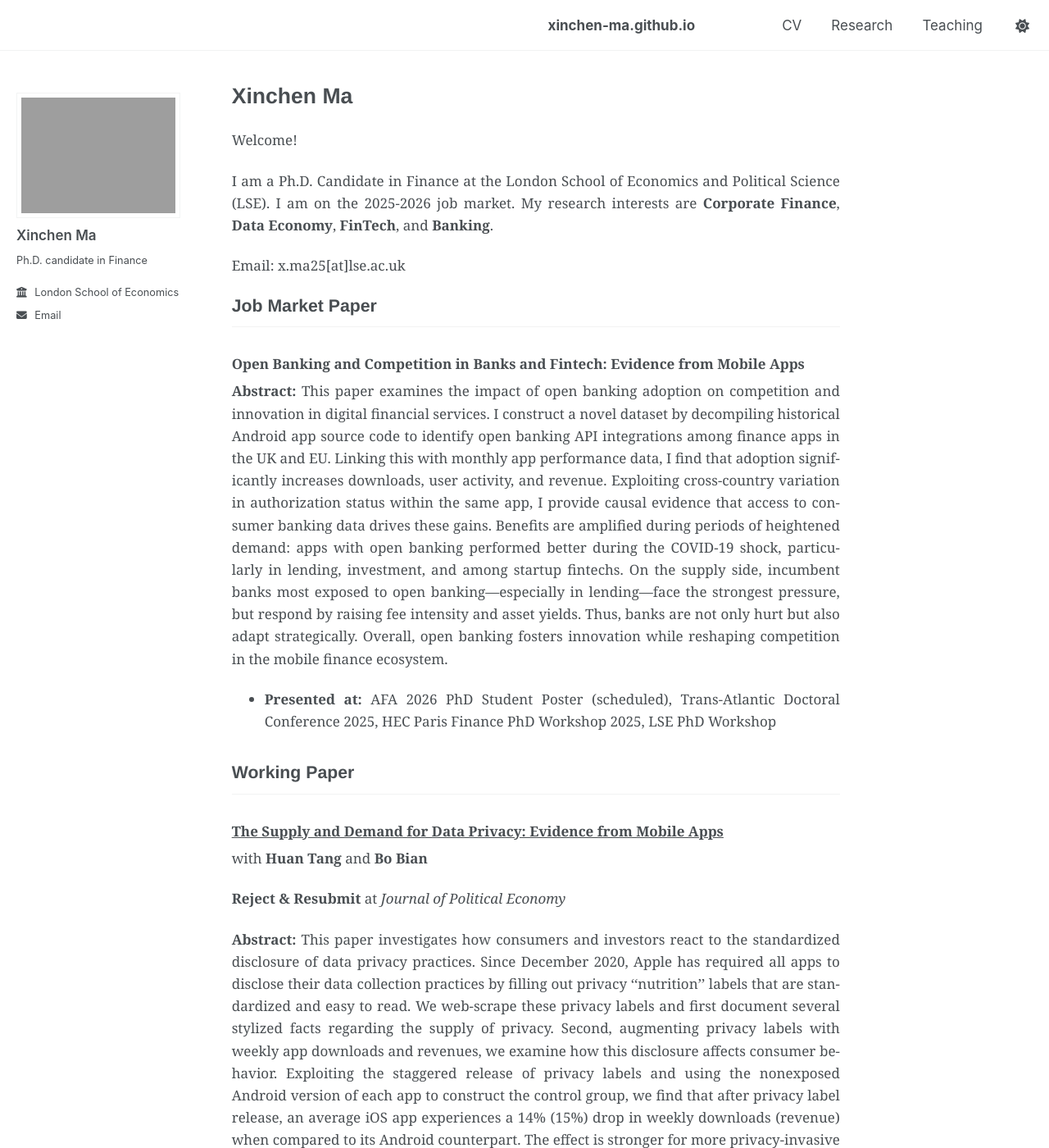
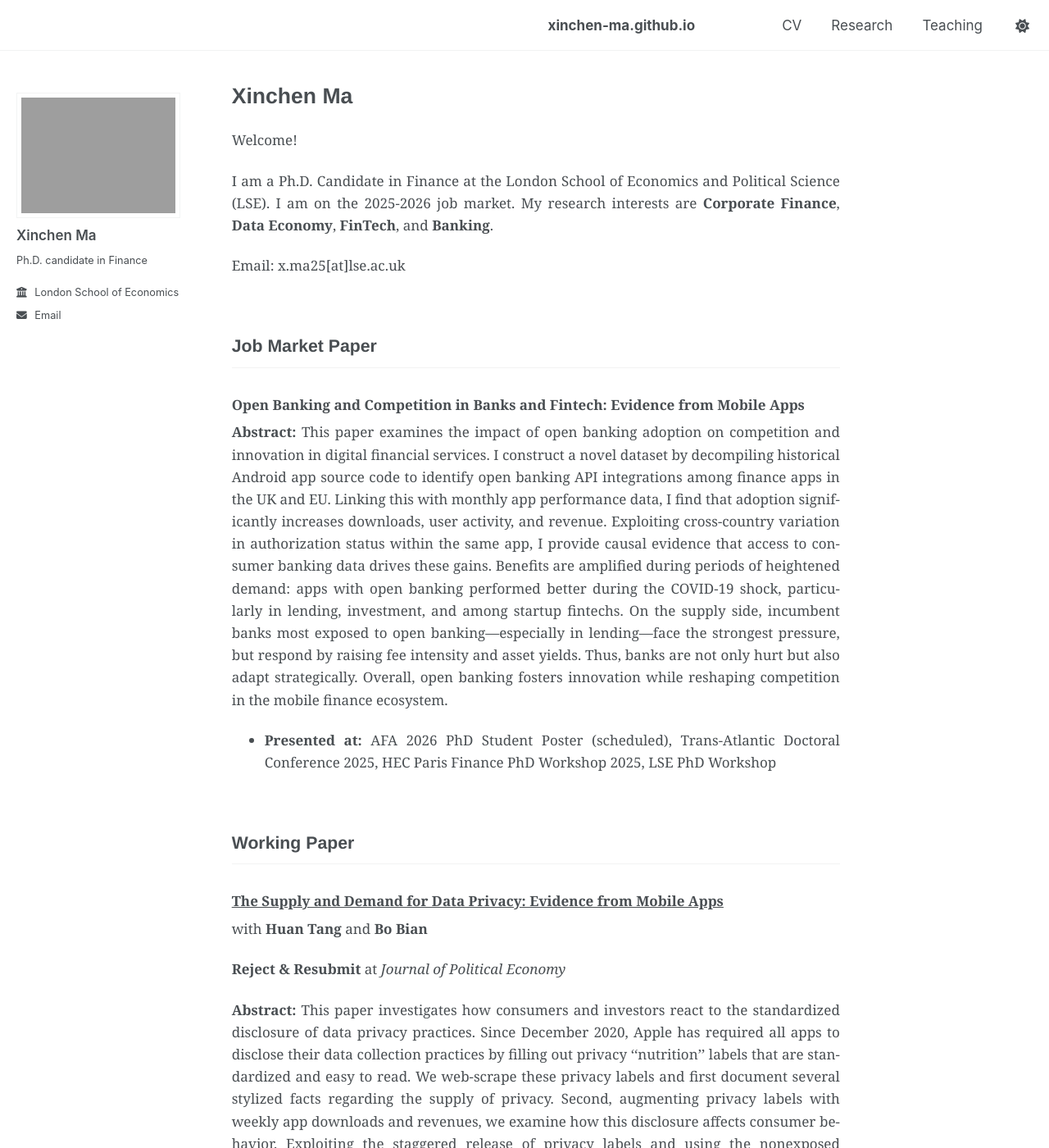
Before and after one commit to xinchen-ma/xinchen-ma.github.io, a Jekyll site: the page built from index.md, in a window 1280 px wide and 1400 px high. Shown: the whole window at 82% size. Built offline with Jekyll 4.4.1, drawn with Linux system fonts in a browser that asks for light colours; a script that is not in the unit is left out.

Commit message:
Update custom.css

```diff
--- a/assets/css/custom.css
+++ b/assets/css/custom.css
@@ -177,11 +177,5 @@ h2 a, h3 a, h4 a {
 
 /* Consistent, slightly smaller space before section headings */
 .page__content h2 {
-  margin-top: 2rem;     /* tweak to taste; smaller than a <br> line */
-  margin-bottom: 0.5rem;  /* keep the title close to its paragraph */
+  margin-top: 4rem;     /* tweak to taste; smaller than a <br> line */
 }
-
-/* Don’t add extra space before the very first h2 on the page */
-.page__content h2:first-of-type {
-  margin-top: 0;
-}
```
